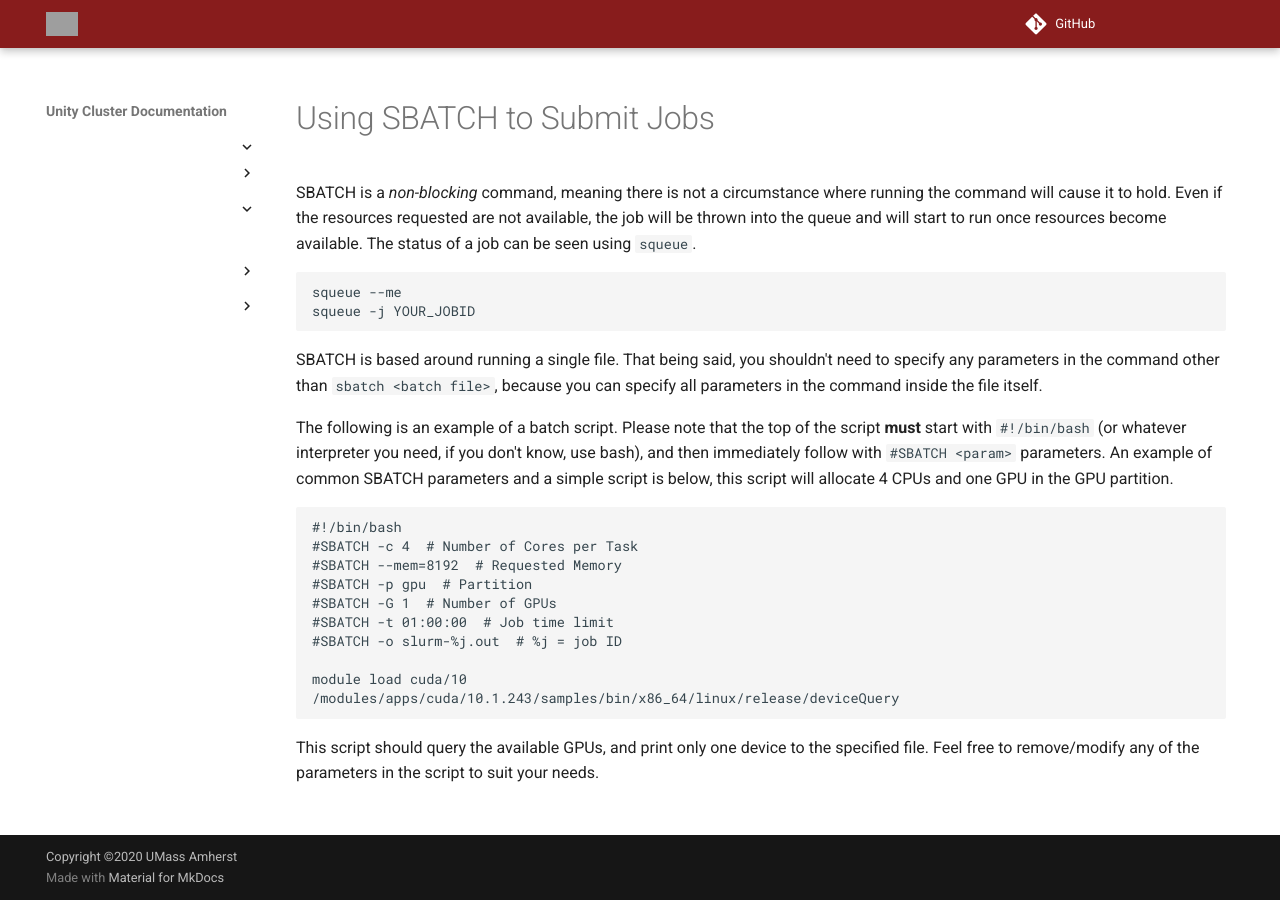
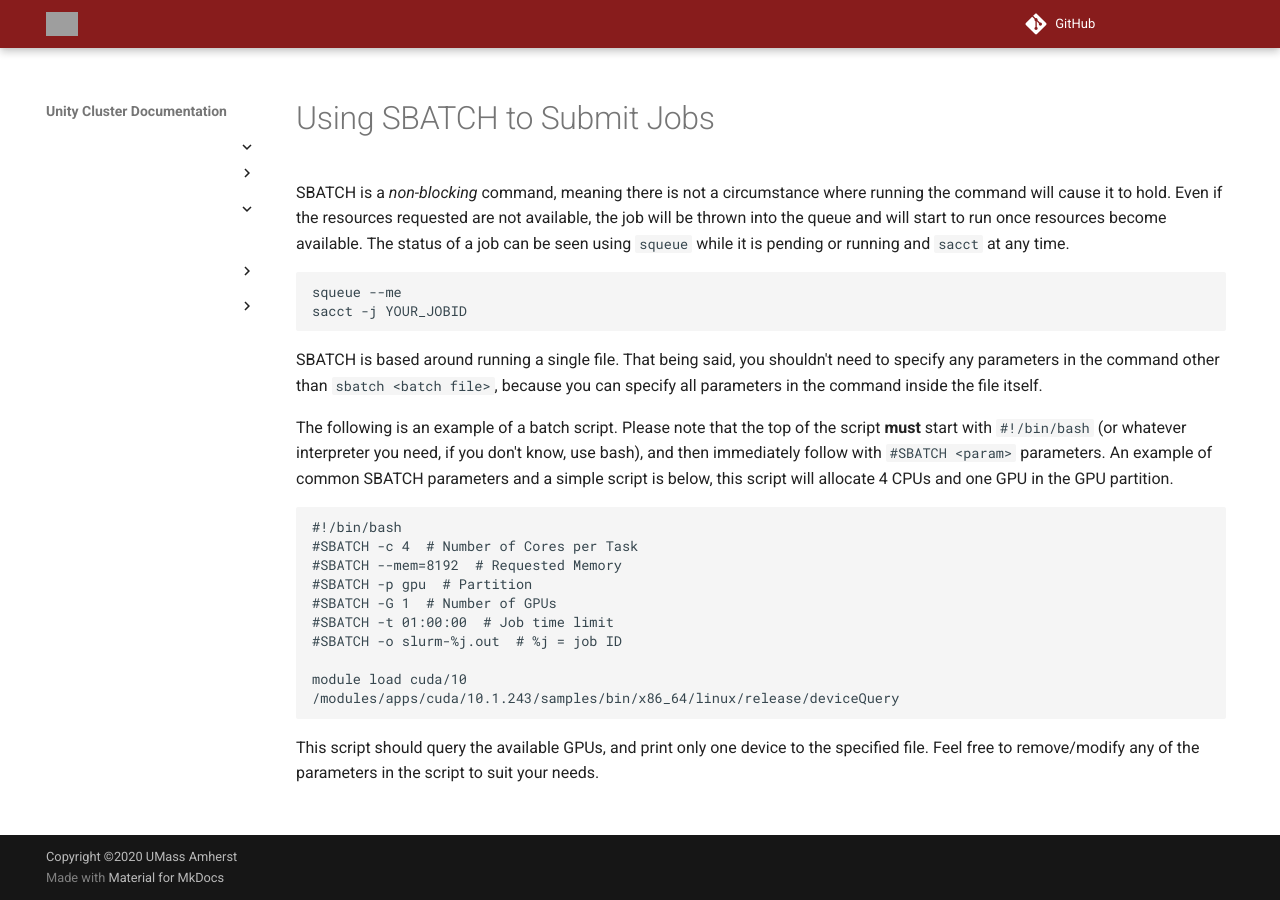
Before and after one commit to UMass-RC/unity-docs, an MkDocs documentation site: the page built from docs/slurm/sbatch.md, in a window 1280 px wide. Built offline with MkDocs 1.6.1 and Material for MkDocs 9.7.7, drawn with Linux system fonts in a browser that asks for light colours; comment, search, counter and statistics services are not loaded; grey boxes are pictures that could not be loaded.

Commit message:
Clarify job check commands
`squeue -j` only works while the job is pending or running. Add `sacct` since that works at any time.

````diff
--- a/docs/slurm/sbatch.md
+++ b/docs/slurm/sbatch.md
@@ -1,9 +1,9 @@
 # Using SBATCH to Submit Jobs #
 
-SBATCH is a *non-blocking* command, meaning there is not a circumstance where running the command will cause it to hold. Even if the resources requested are not available, the job will be thrown into the queue and will start to run once resources become available. The status of a job can be seen using `squeue`.
+SBATCH is a *non-blocking* command, meaning there is not a circumstance where running the command will cause it to hold. Even if the resources requested are not available, the job will be thrown into the queue and will start to run once resources become available. The status of a job can be seen using `squeue` while it is pending or running and `sacct` at any time.
 ```
 squeue --me
-squeue -j YOUR_JOBID
+sacct -j YOUR_JOBID
 ```
 
 SBATCH is based around running a single file. That being said, you shouldn't need to specify any parameters in the command other than `sbatch <batch file>`, because you can specify all parameters in the command inside the file itself.
````
